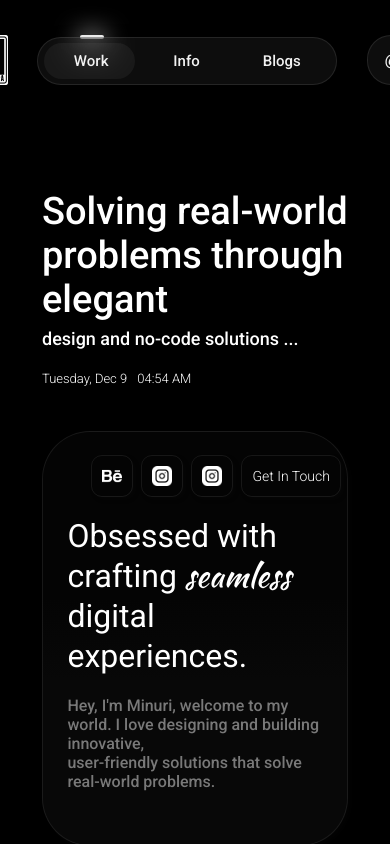
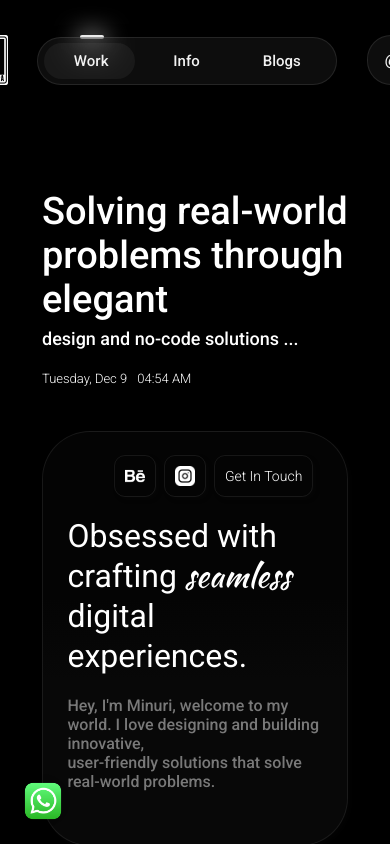
Before and after one commit to WShashinduChamika/client-portfolio, a React (Create React App) app: page /Work in a window 390 px wide. Shown: the top 844 px of the page. Built offline with nearby package versions, Linux system fonts and the light colour scheme.

Commit message:
feat: add WhatsApp floating button for direct contact and remove old social links from Work page

```diff
--- a/src/App.css
+++ b/src/App.css
@@ -50,3 +50,49 @@ body {
     overflow-x: hidden;
   }
 }
+
+.whatsapp-float {
+  position: fixed;
+  left: 24px;
+  bottom: 24px;
+  z-index: 1000;
+  width: 60px;
+  height: 60px;
+  border-radius: 50%;
+  overflow: hidden;
+  display: flex;
+  align-items: center;
+  justify-content: center;
+  background: transparent;
+  box-shadow: none;
+  transition: transform 0.2s ease, filter 0.2s ease;
+}
+
+.whatsapp-float:hover {
+  transform: translateY(-2px) scale(1.03);
+  filter: brightness(1.08);
+}
+
+.whatsapp-float-icon {
+  width: 100%;
+  height: 100%;
+  display: block;
+  object-fit: cover;
+  border-radius: 50%;
+  clip-path: circle(50% at 50% 50%);
+  filter: drop-shadow(0 8px 14px rgba(0, 0, 0, 0.35));
+}
+
+@media (max-width: 768px) {
+  .whatsapp-float {
+    left: 16px;
+    bottom: 16px;
+    width: 54px;
+    height: 54px;
+  }
+
+  .whatsapp-float-icon {
+    width: 100%;
+    height: 100%;
+  }
+}
--- a/src/App.js
+++ b/src/App.js
@@ -11,6 +11,7 @@ import Blogs from "./Pages/Blogs/Blogs";
 import BlogDetail from "./Pages/Blogs/BlogDetail";
 import Scrolltotop from "./Components/Scrolltotop";
 import MoreProjects from "./Pages/MoreProjects/MoreProjects";
+import WhatsAppIcon from "./Assets/WhatsAppIcon.png";
 
 function App() {
   return (
@@ -29,6 +30,16 @@ function App() {
           <Route path="/blog/:id" element={<BlogDetail />} />
           <Route path="/more-projects" element={<MoreProjects />} />
         </Routes>
+
+        <a
+          href="https://wa.me/94713775404?text=Hi%20Minuri%2C%20I%20would%20like%20to%20chat%20about%20your%20services."
+          target="_blank"
+          rel="noreferrer"
+          className="whatsapp-float"
+          aria-label="Open WhatsApp chat"
+        >
+          <img src={WhatsAppIcon} alt="WhatsApp" className="whatsapp-float-icon" />
+        </a>
       </div>
     </Router>
   );
--- a/src/Pages/Work/Work.jsx
+++ b/src/Pages/Work/Work.jsx
@@ -103,15 +103,6 @@ function Work() {
               <div className="Logo_Social2">
                 <a
                   href="https://www.instagram.com/minuri_senara/?next=%2F"
-                  target="_blank"
-                  rel="noreferrer"
-                >
-                  <img src={instergram} className="logomark" alt="Logo" />{" "}
-                </a>
-              </div>
-              <div className="Logo_Social2">
-                <a
-                  href="https://wa.me/+94713775404"
                   target="_blank"
                   rel="noreferrer"
                 >
@@ -393,18 +384,6 @@ function Work() {
                   </div>
                 </a>
               </div>
-              <div className="Logo_Social2">
-                <a
-                  href="https://wa.me/+94713775404"
-                  target="_blank"
-                  rel="noreferrer"
-                  className="contactbtn"
-                >
-                  <div className="Touch">
-                    <img src={instergram} className="logomark" alt="Logo" />{" "}
-                  </div>
-                </a>
-              </div>
               <a href="mailto:minurisenara@gmail.com" className="contactbtn">
                 <div className="Touch">Get In Touch</div>
               </a>
```
Also changed, not shown: src/Assets/WhatsAppIcon.png (added).
